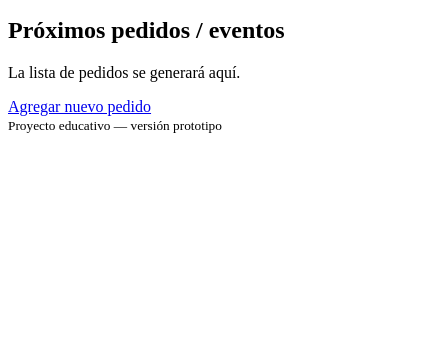
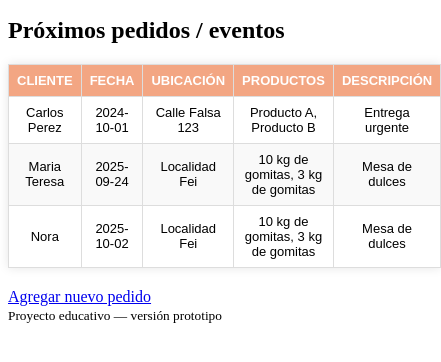
Before and after one commit to JJtrS21/Mesas_de_dulces, a website: page Index.html in a window 390 px wide. Shown: the part 156-518 px from the top of the page, 441 px wide, since content can reach past the window. Drawn offline with Linux system fonts and the light colour scheme.

Commit message:
Add files via upload
Subi la practica 2 del Scrum, para mostrar en pantalla los pedidos creados

```diff
--- a/Eventos.json
+++ b/Eventos.json
@@ -1,9 +1,32 @@
 [
-    {
-        "nombre del cliente": "Carlos Perez",
-        "fecha": "2024-10-01",
-        "ubicacion": "Calle Falsa 123",
-        "productos": ["Producto A", "Producto B"],
-        "descripcion": "Entrega urgente"
-    }
+  {
+    "nombreCliente": "Carlos Perez",
+    "fecha": "2024-10-01",
+    "ubicacion": "Calle Falsa 123",
+    "productos": [
+      "Producto A",
+      "Producto B"
+    ],
+    "descripcion": "Entrega urgente"
+  },
+  {
+    "nombreCliente": "Maria Teresa",
+    "fecha": "2025-09-24",
+    "ubicacion": "Localidad Fei",
+    "productos": [
+      "10 kg de gomitas",
+      "3 kg de gomitas"
+    ],
+    "descripcion": "Mesa de dulces"
+  },
+  {
+    "nombreCliente": "Nora ",
+    "fecha": "2025-10-02",
+    "ubicacion": "Localidad Fei",
+    "productos": [
+      "10 kg de gomitas",
+      "3 kg de gomitas"
+    ],
+    "descripcion": "Mesa de dulces"
+  }
 ]
--- a/Index.html
+++ b/Index.html
@@ -4,6 +4,53 @@
     <meta charset="UTF-8">
     <meta name="viewport" content="width=device-width, initial-scale=1.0">
     <title>Mesas de dulces - Inicio</title>
+    <style>
+  /* --- Estilos generales de la tabla --- */
+  .tabla-eventos {
+    width: 90%;
+    margin: 20px auto;
+    border-collapse: collapse;
+    font-family: Arial, sans-serif;
+    font-size: 15px;
+    background-color: #fff;
+    box-shadow: 0 0 10px rgba(0,0,0,0.1);
+  }
+
+  /* --- Encabezado --- */
+  .tabla-eventos thead {
+    background-color: #f3a683;
+    color: #fff;
+    text-transform: uppercase;
+  }
+
+  .tabla-eventos th, .tabla-eventos td {
+    padding: 12px 15px;
+    text-align: center;
+    border: 1px solid #ddd;
+  }
+
+  /* --- Filas alternas --- */
+  .tabla-eventos tr:nth-child(even) {
+    background-color: #f9f9f9;
+  }
+
+  /* --- Efecto hover --- */
+  .tabla-eventos tr:hover {
+    background-color: #ffeaa7;
+    transition: 0.3s;
+  }
+
+  /* --- Responsivo --- */
+  @media (max-width: 768px) {
+    .tabla-eventos {
+      font-size: 13px;
+    }
+    .tabla-eventos th, .tabla-eventos td {
+      padding: 8px;
+    }
+  }
+</style>
+
 </head>
 <body>
     <!-- Banner de bienvenida -->
@@ -14,7 +61,7 @@
 
 
     <main>
-    <!-- Panel principal: aquí se mostrará la lista de pedidos/eventos -->
+    <!-- Tabla principal, donde se veran los pedidos-->
     <section>
     <h2>Próximos pedidos / eventos</h2>
 
@@ -39,6 +86,6 @@
 
 
     <!-- Enlazaremos JS externo -->
-    <script src="Idex.js"></script>
+    <script src="Index.js"></script>
 </body>
 </html>
--- /dev/null
+++ b/Index.js
@@ -0,0 +1,50 @@
+fetch('Eventos.json')
+  .then(response => response.json())
+  .then(eventos => {
+    // Ordenar por fecha (más cercanos primero)
+    eventos.sort((a, b) => new Date(a.fecha) - new Date(b.fecha));
+
+    const contenedor = document.getElementById('lista-eventos');
+    contenedor.innerHTML = ''; // limpiar contenido anterior
+
+    if (eventos.length === 0) {
+      contenedor.innerHTML = '<p>No hay eventos registrados.</p>';
+      return;
+    }
+
+    // Crear tabla con estilos
+    const tabla = document.createElement('table');
+    tabla.classList.add('tabla-eventos');
+    tabla.innerHTML = `
+      <thead>
+        <tr>
+          <th>Cliente</th>
+          <th>Fecha</th>
+          <th>Ubicación</th>
+          <th>Productos</th>
+          <th>Descripción</th>
+        </tr>
+      </thead>
+      <tbody></tbody>
+    `;
+
+    const cuerpo = tabla.querySelector('tbody');
+
+    eventos.forEach(evento => {
+      const fila = document.createElement('tr');
+      fila.innerHTML = `
+        <td>${evento["nombreCliente"]}</td>
+        <td>${evento.fecha}</td>
+        <td>${evento.ubicacion}</td>
+        <td>${evento.productos.join(', ')}</td>
+        <td>${evento.descripcion}</td>
+      `;
+      cuerpo.appendChild(fila);
+    });
+
+    contenedor.appendChild(tabla);
+  })
+  .catch(error => {
+    console.error('Error al cargar los eventos:', error);
+    document.getElementById('lista-eventos').innerHTML = '<p>Error al cargar los eventos.</p>';
+  });
--- /dev/null
+++ b/comandos para incialiacion.txt
@@ -0,0 +1,4 @@
+los coamndos para iniciar node js y ejecute el proyecto
+npm init -y
+npm install express body-parser cors
+node server.js
```
Also changed, not shown: package.json (added, +27 -0 lines), pedido-nuevo.html (+25 -47 lines), server.js (added, +51 -0 lines), README.md (added), 2 other files.
